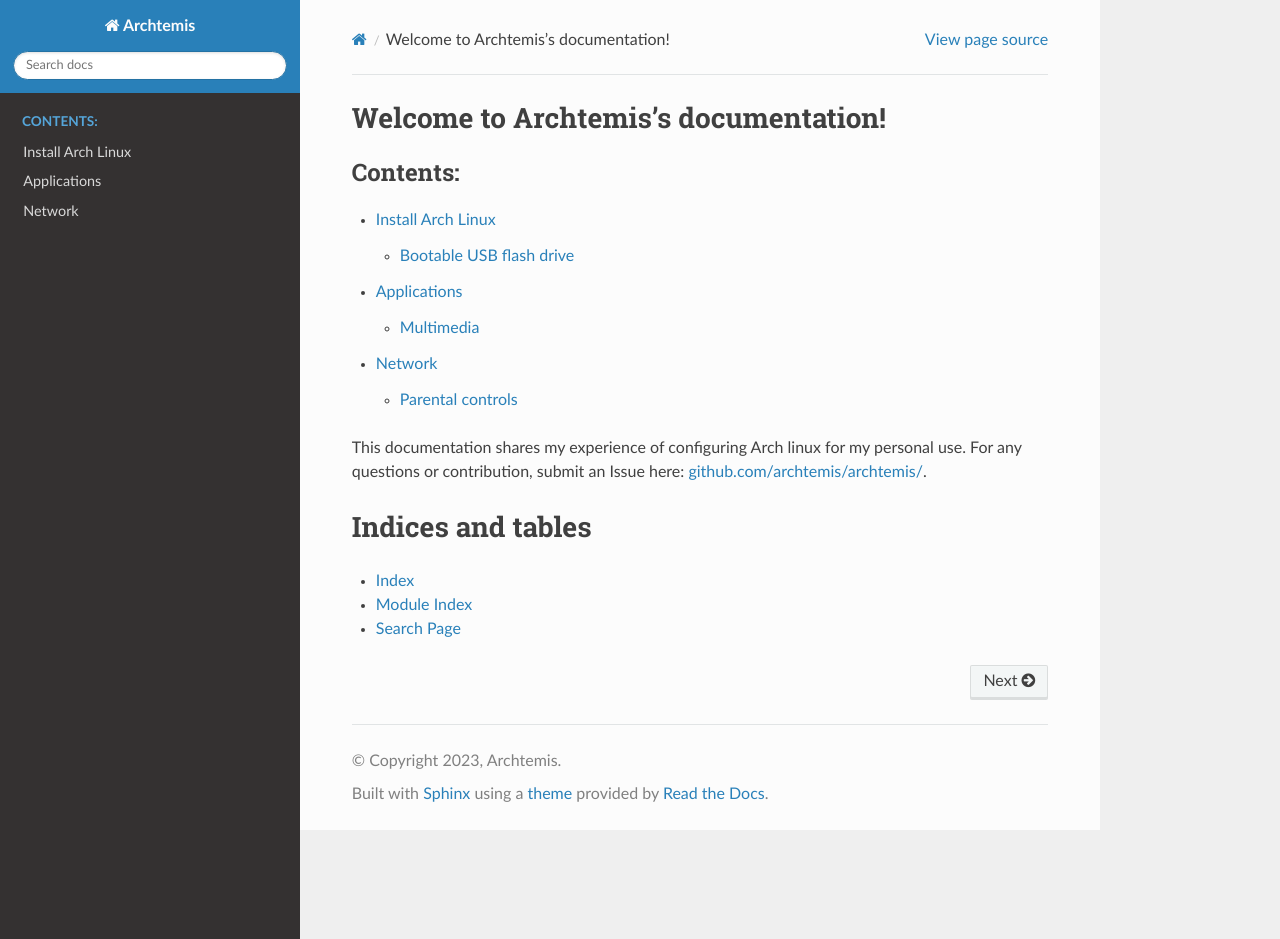
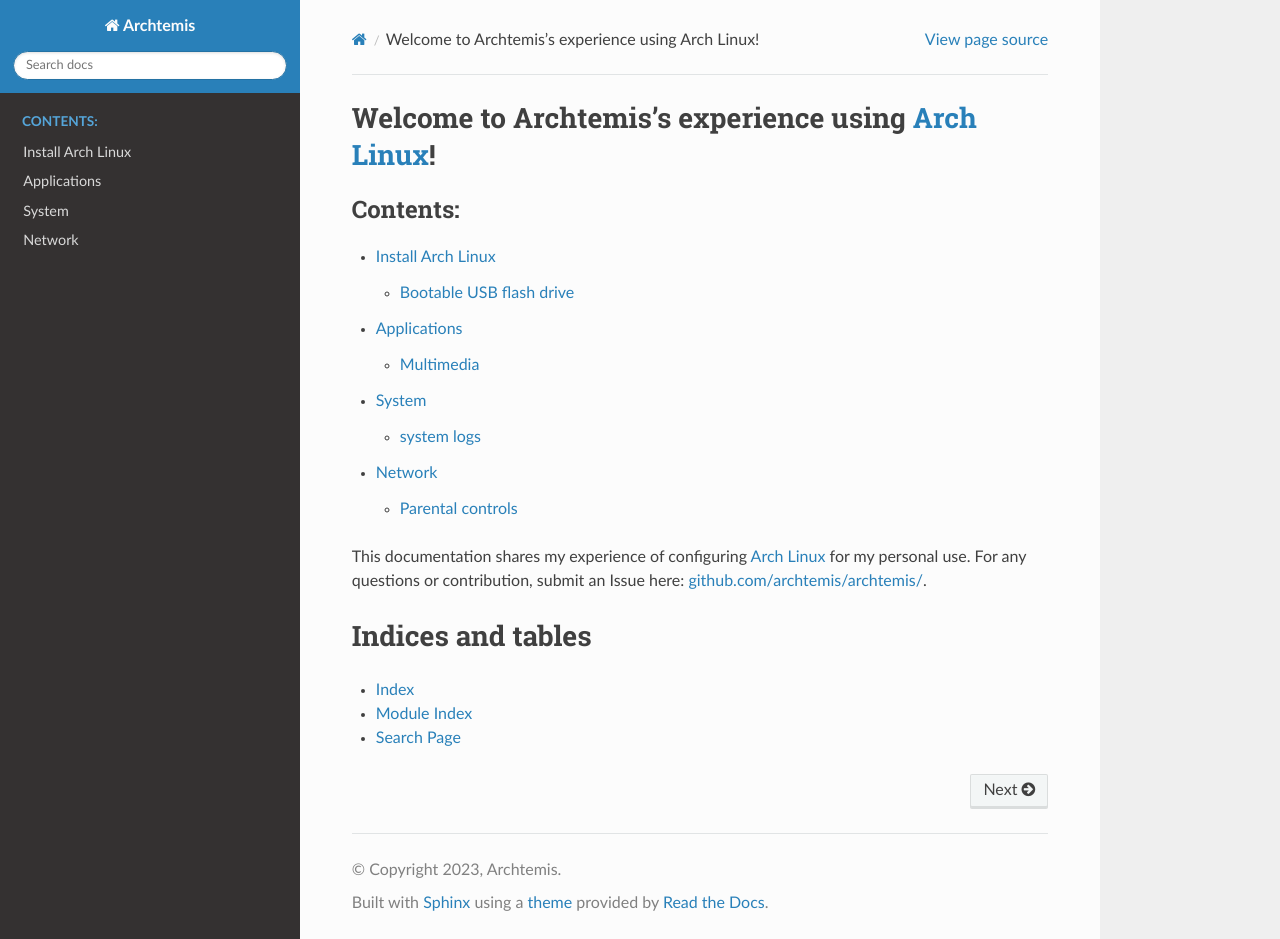
Before and after one commit to archtemis/archtemis, a Sphinx documentation site: the page built from docs/index.rst, in a window 1280 px wide and 939 px high. Built offline with Sphinx 7.4.7 and the Read the Docs theme 2.0.0, drawn with Linux system fonts in a browser that asks for light colours.

Commit message:
Print system logs

```diff
--- a/docs/index.rst
+++ b/docs/index.rst
@@ -1,10 +1,12 @@
+.. include:: substitutions.rst
+
 .. Archtemis documentation master file, created by
    sphinx-quickstart on Sun Oct 15 11:03:13 2023.
    You can adapt this file completely to your liking, but it should at least
    contain the root `toctree` directive.
 
-Welcome to Archtemis's documentation!
-=====================================
+Welcome to Archtemis's experience using |arch|_!
+================================================
 
 .. toctree::
    :maxdepth: 2
@@ -12,9 +14,10 @@
 
    install
    applications
+   system
    network
 
-This documentation shares my experience of configuring Arch linux for my personal use.
+This documentation shares my experience of configuring |arch|_ for my personal use.
 For any questions or contribution, submit an Issue here: `github.com/archtemis/archtemis/ <https://github.com/archtemis/archtemis>`_.
 
 Indices and tables
```
Also changed, not shown: docs/system.rst (added, +33 -0 lines).
